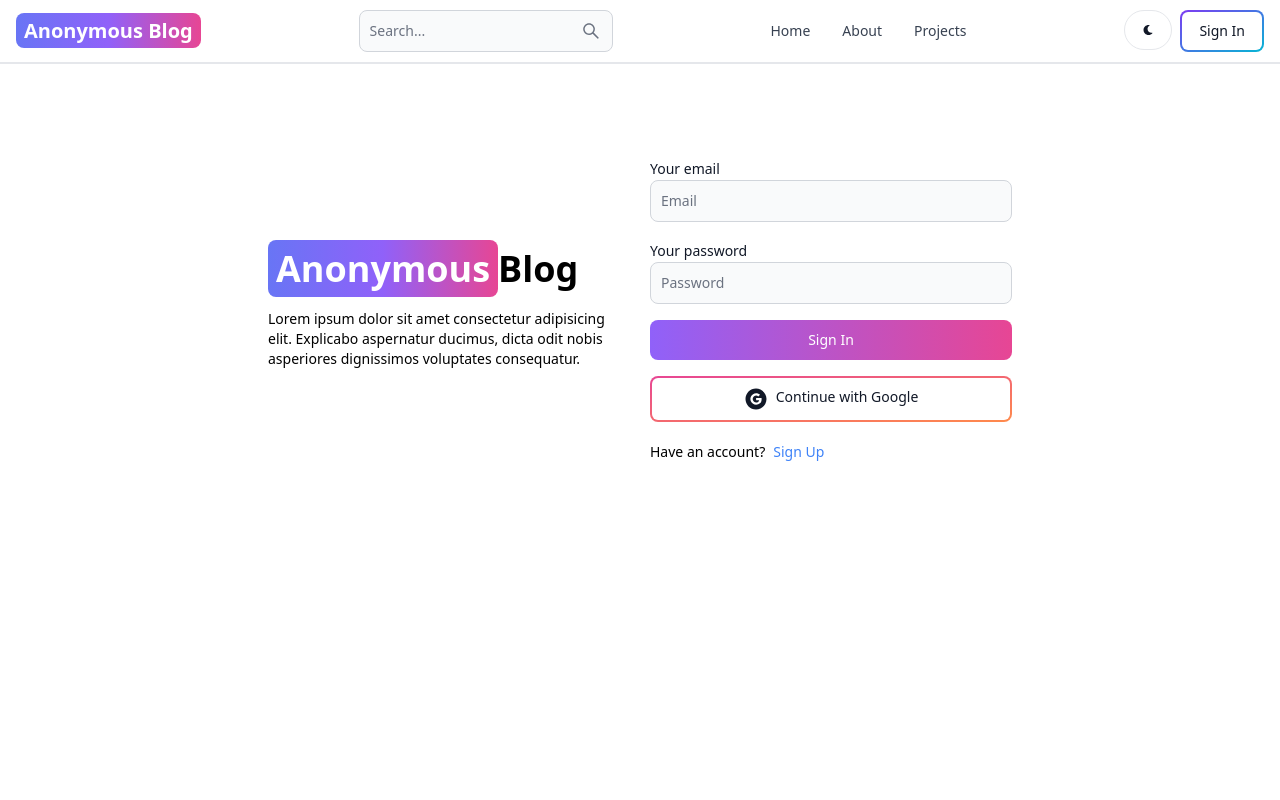
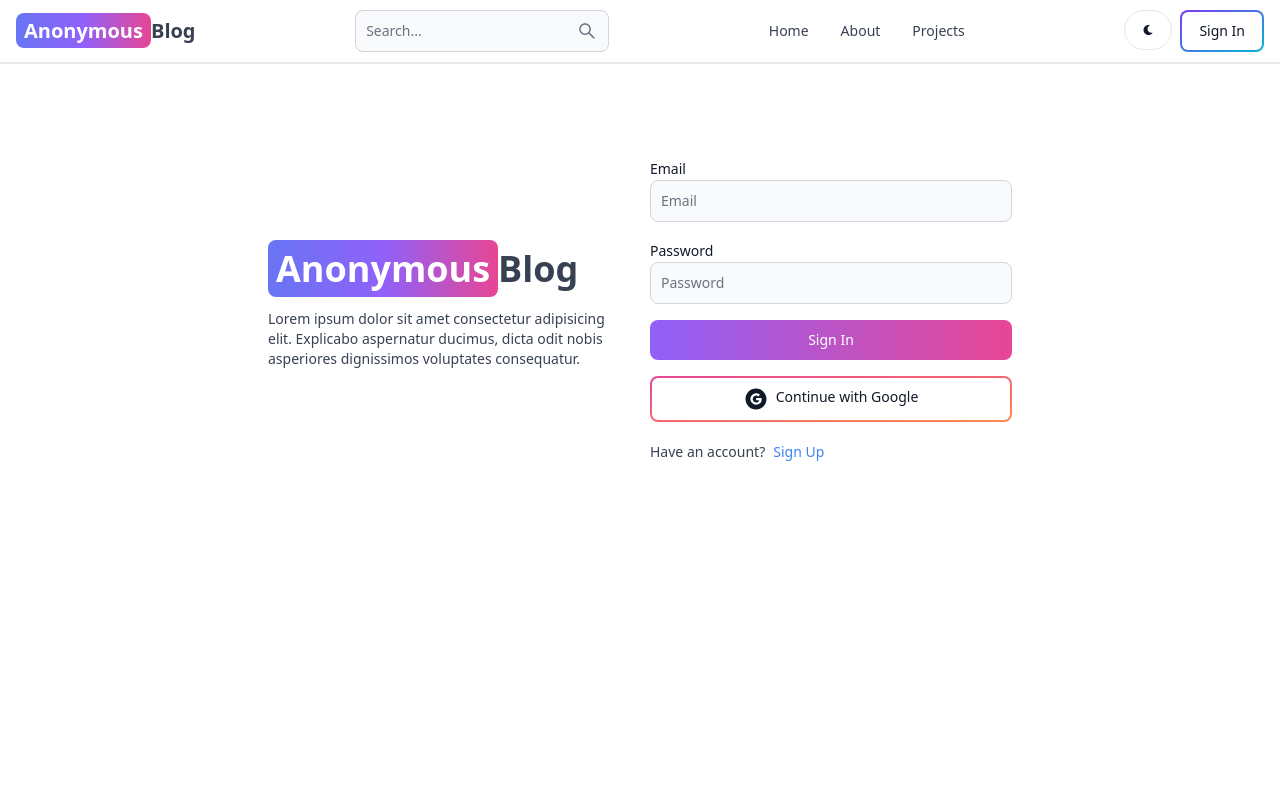
Before and after one commit to rayray1/mern-blog, a React (Vite) app in the folder client/: page /sign-in in a window 1280 px wide. Shown: the top 800 px of the page. Built offline with nearby package versions, Linux system fonts and the light colour scheme.

Commit message:
completed dark mode functionality

```diff
--- a/client/src/components/Header.jsx
+++ b/client/src/components/Header.jsx
@@ -1,20 +1,45 @@
-import { Navbar, TextInput, Button } from "flowbite-react";
-import { Link, useLocation } from "react-router-dom";
+import { Avatar, Button, Dropdown, Navbar, TextInput } from "flowbite-react";
 import { AiOutlineSearch } from "react-icons/ai";
-import { FaMoon } from "react-icons/fa";
+import { FaMoon, FaSun } from "react-icons/fa";
+import { useDispatch, useSelector } from "react-redux";
+import { Link, useLocation, useNavigate } from "react-router-dom";
+import { toggleTheme } from "../redux/theme/themeSlice";
+// import { signoutSuccess } from "../redux/user/userSlice";
 
 export default function Header() {
-  const path = useLocation().pathname;
+	const path = useLocation().pathname;
+	const location = useLocation();
+	const navigate = useNavigate();
+	const dispatch = useDispatch();
+	const { currentUser } = useSelector(state => state.user);
+	const { theme } = useSelector(state => state.theme);
+
+	// const handleSignout = async () => {
+	// 	try {
+	// 		const res = await fetch("/api/user/signout", {
+	// 			method: "POST"
+	// 		});
+	// 		const data = await res.json();
+	// 		if (!res.ok) {
+	// 			console.log(data.message);
+	// 		} else {
+	// 			dispatch(signoutSuccess());
+	// 		}
+	// 	} catch (error) {
+	// 		console.log(error.message);
+	// 	}
+	// };
 
 	return (
 		<Navbar className='border-b-2'>
 			<Link
 				to='/'
-				className='self-center whitespace-nowrap text-sm sm:text-xl font-semibold dark:text-white'
+				className='self-center text-sm font-semibold whitespace-nowrap sm:text-xl dark:text-white'
 			>
-				<span className='px-2 py-1 bg-gradient-to-r from-indigo-500 via-purple-500 to-pink-500 rounded-lg text-white'>
-					Anonymous Blog
+				<span className='px-2 py-1 text-white rounded-lg bg-gradient-to-r from-indigo-500 via-purple-500 to-pink-500'>
+					Anonymous
 				</span>
+				Blog
 			</Link>
 			<form>
 				<TextInput
@@ -28,25 +53,55 @@
 				<AiOutlineSearch />
 			</Button>
 			<div className='flex gap-2 md:order-2'>
-				<Button className='w-12 h-10 hidden sm:inline' color='gray' pill>
-					<FaMoon />
+				<Button
+					className='hidden w-12 h-10 sm:inline'
+					color='gray'
+					pill
+					onClick={() => dispatch(toggleTheme())}
+				>
+					{theme === "light" ? <FaMoon /> : <FaSun />}
 				</Button>
-				<Link to='/sign-in'>
-					<Button gradientDuoTone='purpleToBlue' outline>Sign In</Button>
-				</Link>
+				{currentUser ? (
+					<Dropdown
+						arrowIcon={false}
+						inline
+						label={
+							<Avatar alt='user' img={currentUser.profilePicture} rounded />
+						}
+					>
+						<Dropdown.Header>
+							<span className='block text-sm'>@{currentUser.username}</span>
+							<span className='block text-sm font-medium truncate'>
+								{currentUser.email}
+							</span>
+						</Dropdown.Header>
+						<Link to={"/dashboard?tab=profile"}>
+							<Dropdown.Item>Profile</Dropdown.Item>
+						</Link>
+						<Dropdown.Divider />
+						<Dropdown.Item>Sign out</Dropdown.Item>
+					</Dropdown>
+				) : (
+					<Link to='/sign-in'>
+						<Button gradientDuoTone='purpleToBlue' outline>
+							Sign In
+						</Button>
+					</Link>
+				)}
 				<Navbar.Toggle />
 			</div>
+
 			{/* Navbar menu */}
 			<Navbar.Collapse>
-				<Navbar.Link active={path === "/"} as={'div'}>
+				<Navbar.Link active={path === "/"} as={"div"}>
 					<Link to='/'>Home</Link>
 				</Navbar.Link>
 
-				<Navbar.Link active={path === "/about"} as={'div'}>
+				<Navbar.Link active={path === "/about"} as={"div"}>
 					<Link to='/about'>About</Link>
 				</Navbar.Link>
 
-				<Navbar.Link active={path === "/projects"} as={'div'}>
+				<Navbar.Link active={path === "/projects"} as={"div"}>
 					<Link to='/projects'>Projects</Link>
 				</Navbar.Link>
 			</Navbar.Collapse>
--- /dev/null
+++ b/client/src/components/ThemeProvider.jsx
@@ -0,0 +1,12 @@
+import { useSelector } from "react-redux";
+
+export default function ThemeProvider({ children }) {
+	const { theme } = useSelector(state => state.theme);
+	return (
+		<div className={theme}>
+			<div className='bg-white text-gray-700 dark:text-gray-200 dark:bg-[rgb(16,23,42)] min-h-screen'>
+				{children}
+			</div>
+		</div>
+	);
+}
--- a/client/src/main.jsx
+++ b/client/src/main.jsx
@@ -3,13 +3,16 @@
 import { Provider } from "react-redux";
 import { PersistGate } from "redux-persist/integration/react";
 import App from "./App.jsx";
+import ThemeProvider from "./components/ThemeProvider.jsx";
 import "./index.css";
 import { persistor, store } from "./redux/store";
 
 ReactDOM.createRoot(document.getElementById("root")).render(
 	<PersistGate persistor={persistor}>
 		<Provider store={store}>
-			<App />
+			<ThemeProvider>
+				<App />
+			</ThemeProvider>
 		</Provider>
 	</PersistGate>
 );
--- a/client/src/pages/SignIn.jsx
+++ b/client/src/pages/SignIn.jsx
@@ -69,7 +69,7 @@
 				<div className='flex-1'>
 					<form className='flex flex-col gap-4' onSubmit={handleSubmit}>
 						<div>
-							<Label value='Your email' />
+							<Label value='Email' />
 							<TextInput
 								type='email'
 								placeholder='Email'
@@ -78,7 +78,7 @@
 							/>
 						</div>
 						<div>
-							<Label value='Your password' />
+							<Label value='Password' />
 							<TextInput
 								type='password'
 								placeholder='Password'
--- a/client/src/redux/store.js
+++ b/client/src/redux/store.js
@@ -1,10 +1,12 @@
 import { combineReducers, configureStore } from "@reduxjs/toolkit";
 import { persistReducer, persistStore } from "redux-persist";
 import storage from "redux-persist/lib/storage";
+import themeReducer from "./theme/themeSlice";
 import userReducer from "./user/userSlice";
 
 const rootReducer = combineReducers({
-	user: userReducer
+	user: userReducer,
+	theme: themeReducer
 });
 
 const persistConfig = {
--- /dev/null
+++ b/client/src/redux/theme/themeSlice.js
@@ -0,0 +1,19 @@
+import { createSlice } from "@reduxjs/toolkit";
+
+const initialState = {
+	theme: "light"
+};
+
+const themeSlice = createSlice({
+	name: "theme",
+	initialState,
+	reducers: {
+		toggleTheme: state => {
+			state.theme = state.theme === "light" ? "dark" : "light";
+		}
+	}
+});
+
+export const { toggleTheme } = themeSlice.actions;
+
+export default themeSlice.reducer;
```
